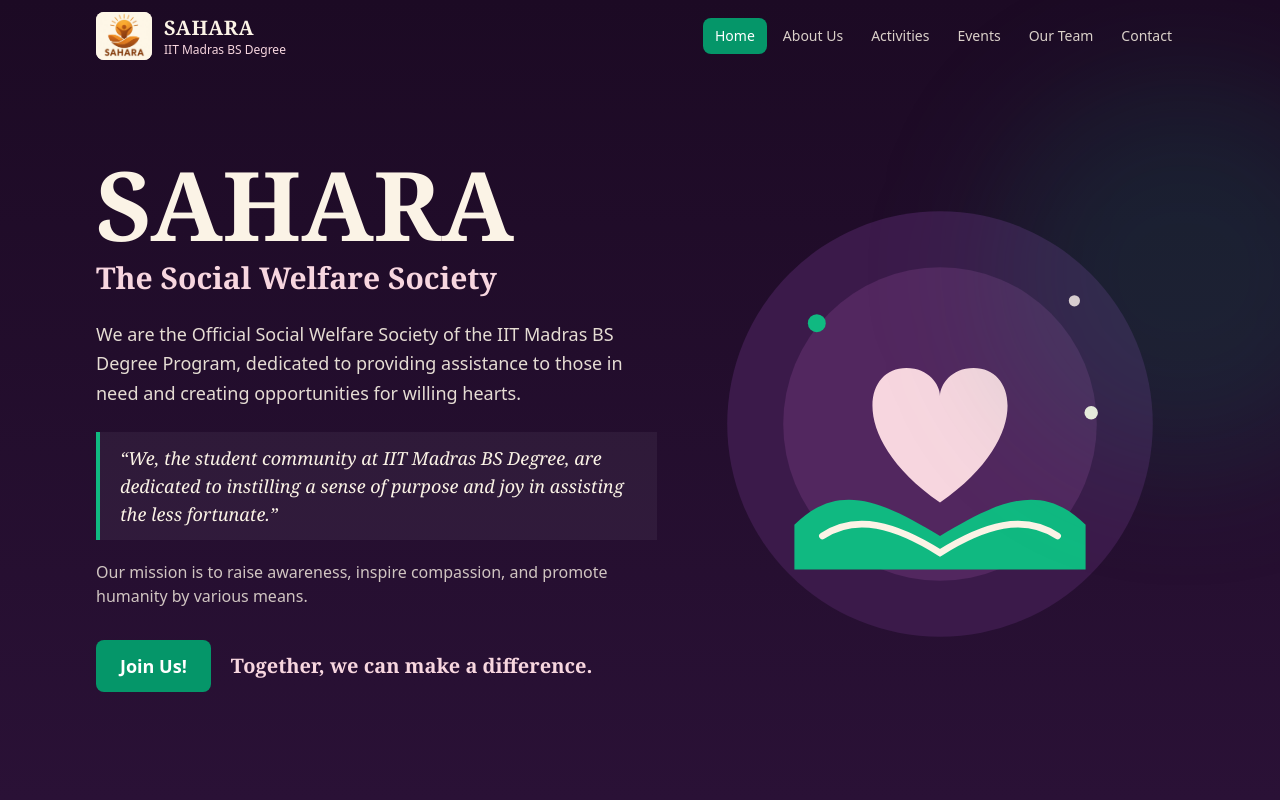
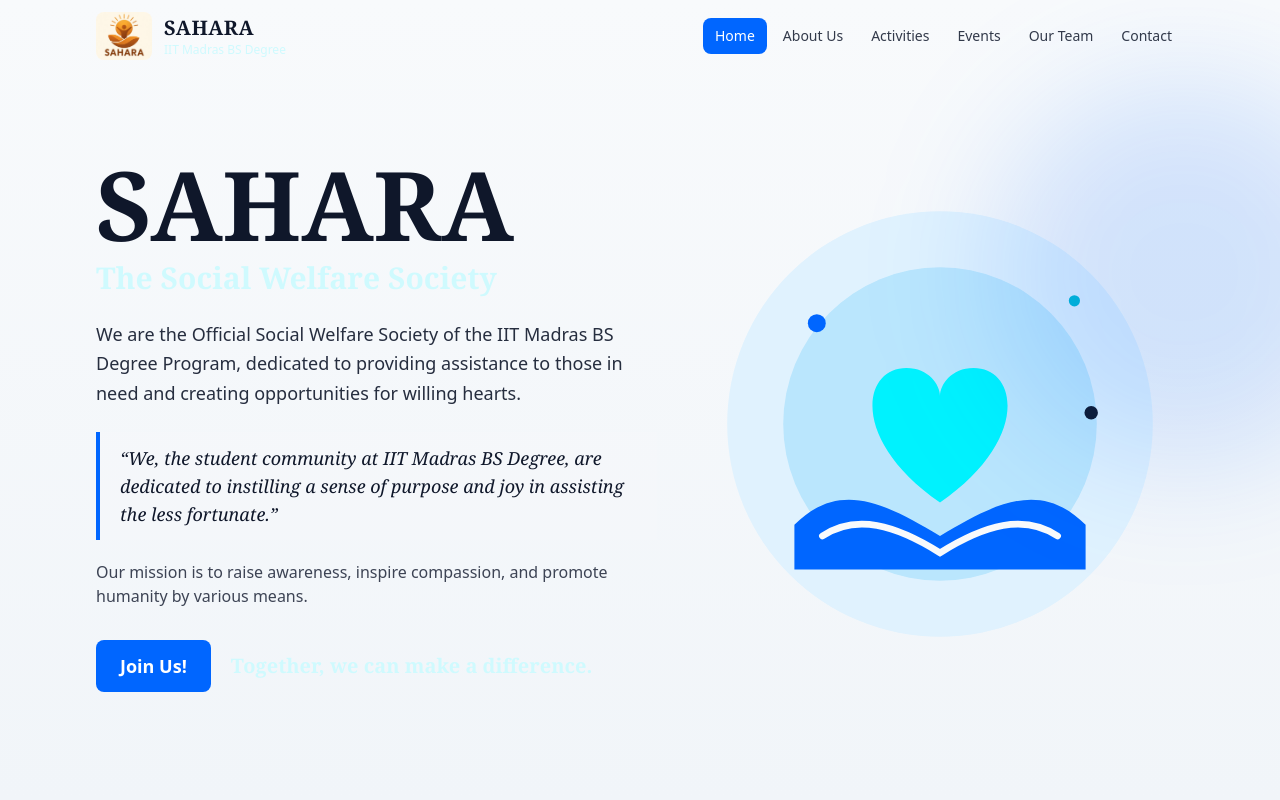
Before and after one commit to 25f1000216/sahara-landing-page, a React (Vite) app: page / in a window 1280 px wide. Shown: the top 800 px of the page. Built offline with nearby package versions, Linux system fonts and the light colour scheme.

Commit message:
Refresh contact endpoint handling and update site color palette to electric blue and cyan

```diff
--- a/src/App.jsx
+++ b/src/App.jsx
@@ -13,7 +13,7 @@ import Footer from './components/Footer'
 export default function App() {
   return (
     <>
-      <a href="#about" className="sr-only focus:not-sr-only focus:fixed focus:left-3 focus:top-3 focus:z-50 focus:rounded-lg focus:bg-emerald-600 focus:px-4 focus:py-2">Skip to content</a>
+      <a href="#about" className="sr-only focus:not-sr-only focus:fixed focus:left-3 focus:top-3 focus:z-50 focus:rounded-lg focus:bg-electric focus:px-4 focus:py-2 focus:text-white">Skip to content</a>
       <Navbar />
       <main>
         <Hero /><About /><Framework /><Events /><Timeline /><Testimonials /><Team /><Gallery /><Contact />
--- a/src/components/ui.jsx
+++ b/src/components/ui.jsx
@@ -14,16 +14,16 @@ export function Reveal({ children, className = '', delay = 0 }) {
 
 export function Logo({ className = 'h-12 w-14' }) {
   const [broken, setBroken] = useState(false)
-  if (broken) return <span aria-hidden="true" className={`${className} grid place-items-center rounded-lg bg-emerald-600 font-display font-black text-white`}>S</span>
-  return <img src={LOGO} alt="SAHARA logo" className={`${className} rounded-lg bg-[#fcf3e6] object-contain`} onError={() => setBroken(true)} width="56" height="48" />
+  if (broken) return <span aria-hidden="true" className={`${className} grid place-items-center rounded-lg bg-electric font-display font-black text-white`}>S</span>
+  return <img src={LOGO} alt="SAHARA logo" className={`${className} rounded-lg bg-surface object-contain`} onError={() => setBroken(true)} width="56" height="48" />
 }
 
 // Honest stand-in shown until a real photograph is added to the data files.
 export function PhotoSlot({ src, alt, label, className = '' }) {
   if (src) return <img src={src} alt={alt} loading="lazy" decoding="async" className={`h-full w-full object-cover ${className}`} />
   return (
-    <div role="img" aria-label={`${alt} (photo to be added)`} className={`grid h-full w-full place-items-center bg-gradient-to-br from-plum-700 to-plum-950 p-4 text-center ${className}`}>
-      <span className="text-sm text-blush/80">Photo to be added<br /><span className="font-bold text-blush">{label}</span></span>
+    <div role="img" aria-label={`${alt} (photo to be added)`} className={`grid h-full w-full place-items-center bg-gradient-to-br from-electric to-cyan p-4 text-center ${className}`}>
+      <span className="text-sm text-white/90">Photo to be added<br /><span className="font-bold text-white">{label}</span></span>
     </div>
   )
 }
@@ -31,12 +31,12 @@ export function PhotoSlot({ src, alt, label, className = '' }) {
 export function Hands({ className = '' }) {
   return (
     <svg viewBox="0 0 400 400" className={className} role="img" aria-label="Two hands holding a heart">
-      <circle cx="200" cy="200" r="190" fill="#3b1a4a" />
-      <circle cx="200" cy="200" r="140" fill="#52275f" />
-      <path d="M200 270 C120 215 130 150 170 150 C190 150 200 165 200 175 C200 165 210 150 230 150 C270 150 280 215 200 270Z" fill="#f7d6df" />
-      <path d="M70 290 C110 250 150 270 200 300 C250 270 290 250 330 290 L330 330 L70 330Z" fill="#10b981" />
-      <path d="M95 300 C125 280 160 290 200 315 C240 290 275 280 305 300" stroke="#fbf3e6" strokeWidth="6" fill="none" strokeLinecap="round" />
-      <circle cx="90" cy="110" r="8" fill="#10b981" /><circle cx="320" cy="90" r="5" fill="#f7d6df" /><circle cx="335" cy="190" r="6" fill="#fbf3e6" />
+      <circle cx="200" cy="200" r="190" fill="#e0f2fe" />
+      <circle cx="200" cy="200" r="140" fill="#bae6fd" />
+      <path d="M200 270 C120 215 130 150 170 150 C190 150 200 165 200 175 C200 165 210 150 230 150 C270 150 280 215 200 270Z" fill="#00f2fe" />
+      <path d="M70 290 C110 250 150 270 200 300 C250 270 290 250 330 290 L330 330 L70 330Z" fill="#0066ff" />
+      <path d="M95 300 C125 280 160 290 200 315 C240 290 275 280 305 300" stroke="#f8fafc" strokeWidth="6" fill="none" strokeLinecap="round" />
+      <circle cx="90" cy="110" r="8" fill="#0066ff" /><circle cx="320" cy="90" r="5" fill="#00b8d4" /><circle cx="335" cy="190" r="6" fill="#0f172a" />
     </svg>
   )
 }
--- a/src/index.css
+++ b/src/index.css
@@ -3,13 +3,13 @@
 @tailwind utilities;
 
 html { scroll-behavior: smooth; }
-body { @apply bg-plum-900 text-cream font-sans antialiased; overflow-x: hidden; }
+body { @apply bg-surface text-ink font-sans antialiased; overflow-x: hidden; }
 section[id] { scroll-margin-top: 5rem; }
-:focus-visible { outline: 3px solid #34d399; outline-offset: 3px; border-radius: 6px; }
+:focus-visible { outline: 3px solid #0066ff; outline-offset: 3px; border-radius: 6px; }
 @media (prefers-reduced-motion: reduce) {
   html { scroll-behavior: auto; }
   *, *::before, *::after { animation-duration: .01ms !important; transition-duration: .01ms !important; }
 }
-.btn { @apply inline-flex items-center justify-center gap-2 rounded-lg bg-emerald-600 px-6 py-3 font-bold text-white transition duration-200 hover:-translate-y-0.5 hover:scale-[1.03] hover:bg-emerald-700 disabled:cursor-not-allowed disabled:opacity-60 disabled:hover:translate-y-0 disabled:hover:scale-100; }
+.btn { @apply inline-flex items-center justify-center gap-2 rounded-lg bg-electric px-6 py-3 font-bold text-white transition duration-200 hover:-translate-y-0.5 hover:scale-[1.03] hover:bg-blue-700 focus-visible:outline-electric; }
 .section { @apply mx-auto max-w-6xl px-5 py-20 sm:px-8 md:py-28; }
-.h2 { @apply font-display text-3xl font-black leading-tight sm:text-5xl; }
+.h2 { @apply font-display text-3xl font-black leading-tight text-slate-950 sm:text-5xl; }
--- a/tailwind.config.js
+++ b/tailwind.config.js
@@ -3,10 +3,17 @@ export default {
   theme: {
     extend: {
       colors: {
-        plum: { 950: '#1c0a24', 900: '#2a1136', 800: '#3b1a4a', 700: '#52275f' },
-        blush: { DEFAULT: '#f7d6df', deep: '#eab4c4' },
-        cream: '#fbf3e6',
-        ink: '#23202a',
+        // Primary palette: crisp surfaces, deep slate typography, electric blue and cyan accents.
+        electric: '#0066ff',
+        cyan: '#00f2fe',
+        surface: '#f8fafc',
+        slate: { 950: '#0f172a', 900: '#0f172a', 800: '#1e293b', 700: '#334155' },
+        // Keep existing component color tokens mapped to the new palette while components migrate.
+        plum: { 950: '#f8fafc', 900: '#f1f5f9', 800: '#ffffff', 700: '#e2e8f0' },
+        blush: { DEFAULT: '#cffafe', deep: '#a5f3fc' },
+        cream: '#0f172a',
+        ink: '#0f172a',
+        emerald: { 900: '#0047b3', 700: '#0052cc', 600: '#0066ff', 500: '#0066ff', 400: '#00b8d4' },
       },
       fontFamily: { display: ['"Playfair Display"', 'Georgia', 'serif'], sans: ['"DM Sans"', 'system-ui', 'sans-serif'] },
     },
```
Also changed, not shown: src/lib/formSecurity.js, 1 other file (tests, documents, lock files or other folders).
